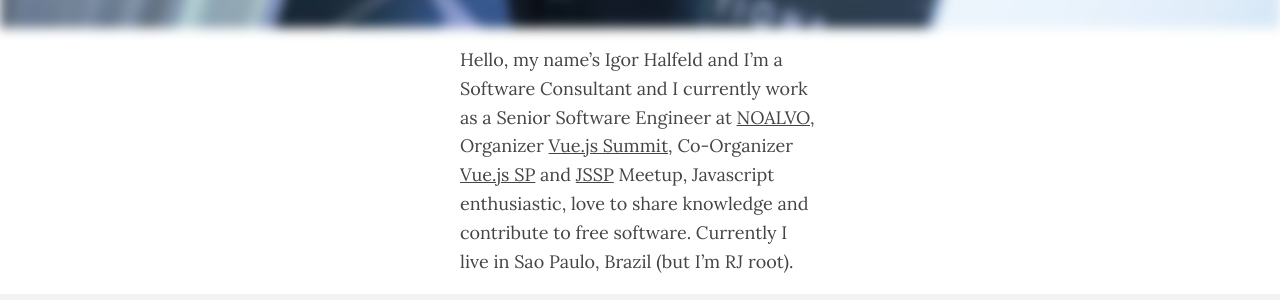
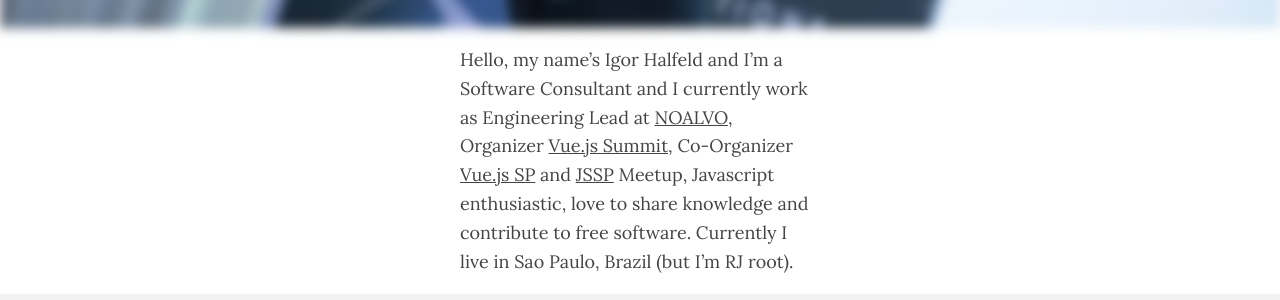
Before and after one commit to Halfeld/website, a Jekyll site: the page built from index.md, in a window 1280 px wide. Shown: the part 602-902 px from the top of the page. Built offline with Jekyll 4.4.1, drawn with Linux system fonts in a browser that asks for light colours; comment, search, counter and statistics services are not loaded.

Commit message:
change index.md

```diff
--- a/index.md
+++ b/index.md
@@ -3,4 +3,4 @@
 index: true
 ---
 
-Hello, my name's {{ site.title }} and I'm a {{ site.description }} and I currently work as a Senior Software Engineer at [NOALVO](https://midianoalvo.com.br/), Organizer [Vue.js Summit](https://vuejssummit.com/), Co-Organizer [Vue.js SP](https://www.meetup.com/VueJS-SP) and [JSSP](https://www.meetup.com/Javascript-SP) Meetup, Javascript enthusiastic, love to share knowledge and contribute to free software. Currently I live in Sao Paulo, Brazil (but I'm RJ root).
+Hello, my name's {{ site.title }} and I'm a {{ site.description }} and I currently work as Engineering Lead at [NOALVO](https://midianoalvo.com.br/), Organizer [Vue.js Summit](https://vuejssummit.com/), Co-Organizer [Vue.js SP](https://www.meetup.com/VueJS-SP) and [JSSP](https://www.meetup.com/Javascript-SP) Meetup, Javascript enthusiastic, love to share knowledge and contribute to free software. Currently I live in Sao Paulo, Brazil (but I'm RJ root).
```
